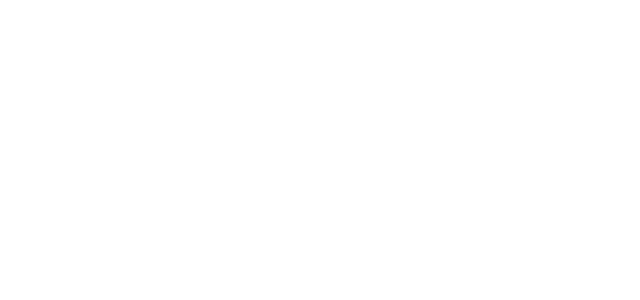
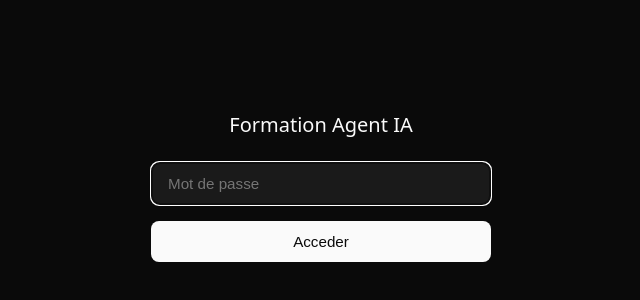
Before and after one commit to contrat-cloud/dashboard-formation-agent-alvo, a Next.js app: page /d/formation-agent in a window 1280 px wide. Before the commit this address had no page. Shown: the part 220-520 px from the top of the page, without its empty margins (319-959 px from the left). Built offline with nearby package versions, Linux system fonts and the light colour scheme; no server answers.

Commit message:
Update dashboard configuration for Formation Agent

```diff
--- a/dashboards.config.js
+++ b/dashboards.config.js
@@ -1,17 +1,10 @@
 const dashboards = [
   {
-    slug: "dashboard-1",
-    name: "Dashboard Alvo 1",
+    slug: "formation-agent",
+    name: "Formation Agent IA",
     dustUrl: "https://app.dust.tt/share/frame/d3505f75-402f-4f45-8188-cc266890c623",
     password: process.env.DASH1_PASSWORD || "changeme1",
-    domain: "dash1.alvo.market",
-  },
-  {
-    slug: "dashboard-2",
-    name: "Dashboard Alvo 2",
-    dustUrl: "https://app.dust.tt/share/frame/REMPLACE-PAR-TON-ID",
-    password: process.env.DASH2_PASSWORD || "changeme2",
-    domain: "dash2.alvo.market",
   },
 ];
+
 module.exports = dashboards;
```
